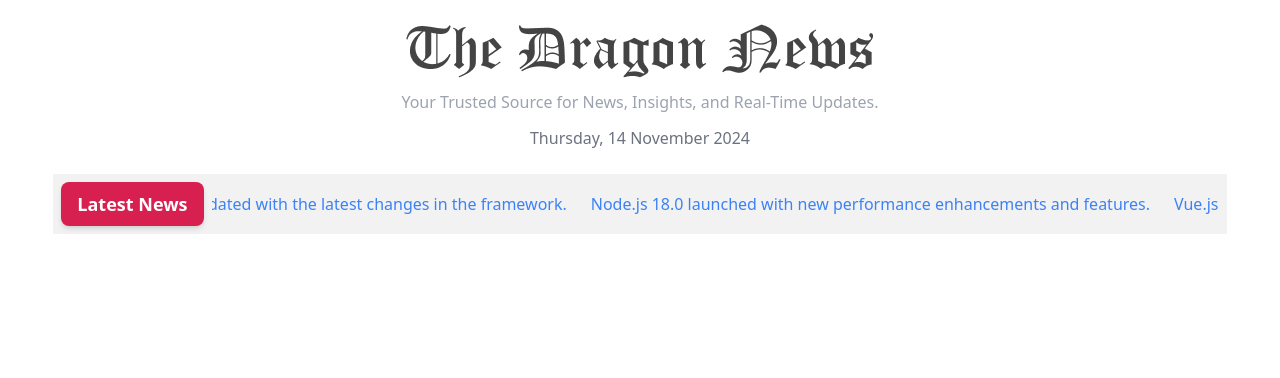
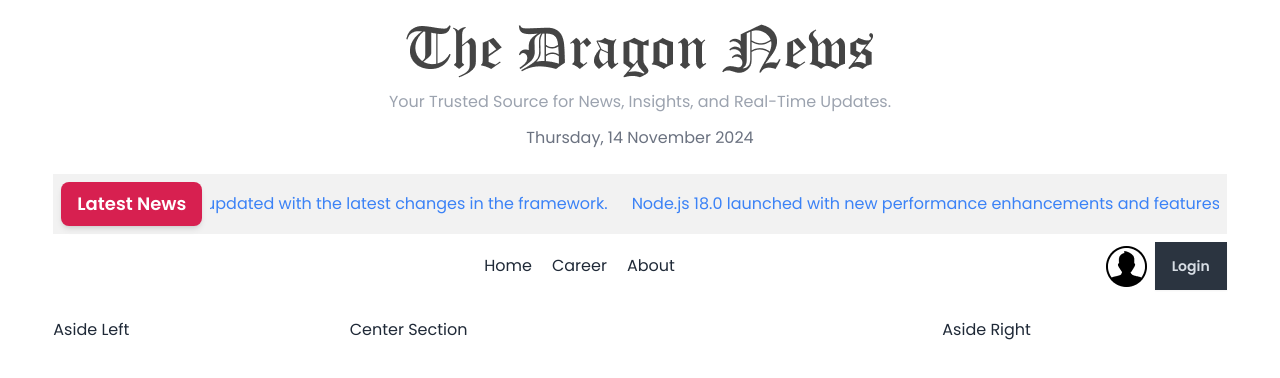
Before and after one commit to NajibHossain49/News-Portal, a React (Vite) app: page / in a window 1280 px wide. Shown: the top 378 px of the page. Built offline with nearby package versions, Linux system fonts and the light colour scheme.

Commit message:
Integrate Font, Design navigation and Set up main Layout

```diff
--- a/src/Components/Header.jsx
+++ b/src/Components/Header.jsx
@@ -6,7 +6,7 @@ const Header = () => {
   // Get the current date
   const currentDate = new Date();
 
-  // Format the date using Bengali locale
+  // Format the date using enUS locale
   const formattedDate = format(currentDate, "EEEE, dd MMMM yyyy", {
     locale: enUS,
   });
--- a/src/Components/LatestNews.jsx
+++ b/src/Components/LatestNews.jsx
@@ -1,13 +1,11 @@
 import { Link } from "react-router-dom";
 import Marquee from "react-fast-marquee";
-
 const LatestNews = () => {
   return (
     <div className="flex gap-2 items-center bg-base-200 p-2">
       <p className="bg-[#D72050] text-white px-4 py-2 text-lg font-semibold rounded-lg shadow-md whitespace-nowrap">
         Latest News
       </p>
-
       <Marquee pauseOnHover={true}>
         <span className="inline-block">
           <Link
--- /dev/null
+++ b/src/Components/Navbar.jsx
@@ -0,0 +1,24 @@
+import { Link } from "react-router-dom";
+import UsersIcon from "../assets/user.png";
+
+const Navbar = () => {
+  return (
+    <div className="flex justify-between items-center">
+      {/* Blank Div  */}
+      <div className=""></div>
+      <div className="nav space-x-5 py-2">
+        <Link to="/">Home</Link>
+        <Link to="/career">Career</Link>
+        <Link to="/about">About</Link>
+      </div>
+      <div className="login flex gap-2 items-center">
+        <div className="">
+          <img src={UsersIcon} alt="UsersIcon" />
+        </div>
+        <button className="btn btn-neutral rounded-none">Login</button>
+      </div>
+    </div>
+  );
+};
+
+export default Navbar;
--- a/src/Layouts/HomeLayout.jsx
+++ b/src/Layouts/HomeLayout.jsx
@@ -1,5 +1,6 @@
 import Header from "../Components/Header";
 import LatestNews from "../Components/LatestNews";
+import Navbar from "../Components/Navbar";
 
 const HomeLayout = () => {
   return (
@@ -10,8 +11,20 @@ const HomeLayout = () => {
           <LatestNews />
         </section>
       </header>
-      <nav></nav>
-      <main></main>
+      <nav className="w-11/12 mx-auto py-2">
+        <Navbar />
+      </nav>
+      <main className="w-11/12 mx-auto pt-5 grid md:grid-cols-12 gap-3">
+        <aside className="left col-span-3">
+          <h2>Aside Left</h2>
+        </aside>
+        <section className="col-span-6">
+          <h2>Center Section</h2>
+        </section>
+        <aside className="right col-span-3">
+          <h2>Aside Right</h2>
+        </aside>
+      </main>
     </div>
   );
 };
--- a/src/index.css
+++ b/src/index.css
@@ -1,3 +1,8 @@
+@import url("https://fonts.googleapis.com/css2?family=Poppins:wght@300;400;600&display=swap");
 @tailwind base;
 @tailwind components;
 @tailwind utilities;
+
+body {
+  font-family: "Poppins", sans-serif;
+}
```
